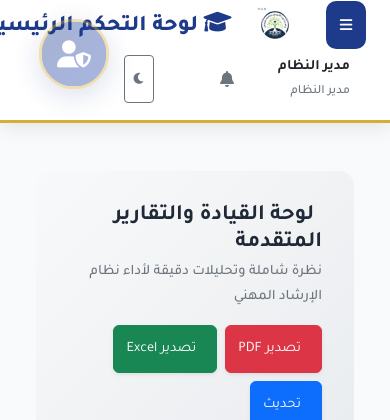
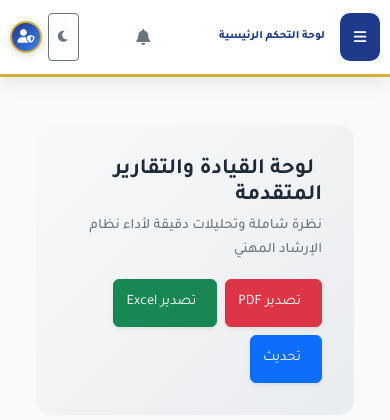
Before and after one commit to michelinehowes-cloud/GTS, a Laravel app: page /career-guidance/advanced-reports in a window 390 px wide. Shown: the top 420 px of the page. Run offline with Laravel 9, Linux system fonts and the light colour scheme; a user stored in the database is signed in; data comes from the database, SQL or seed files in the repository; data that the repository does not hold is empty; style sheets or scripts are compiled from the project's sources; parts of the project's set-up code (start-up, migrations or seed data) failed here and were passed over.

Commit message:
تطكبيق نسخة 4

```diff
--- a/resources/sass/app.scss
+++ b/resources/sass/app.scss
@@ -412,19 +412,142 @@ html[data-theme='dark'] {
         width: 100%;
     }
 
-    .navbar-main, .navbar-main.expanded {
+    .navbar-main,
+    .navbar-main.expanded {
         width: 100%;
     }
 }
 
-.pulse-animation {
-    animation: pulse 2s infinite;
+/* إزالة تأثير النبض لأنه يسبب الوميض */
+.user-avatar {
+    width: 45px;
+    height: 45px;
+    border-radius: 50%;
+    background: linear-gradient(135deg, var(--university-blue), #3b82f6);
+    display: flex;
+    align-items: center;
+    justify-content: center;
+    color: white;
+    font-size: 1.2rem;
+    box-shadow: 0 2px 8px rgba(0, 0, 0, 0.15);
+    transition: transform 0.2s ease;
 }
 
-@keyframes pulse {
-    0% { transform: scale(1); }
-    50% { transform: scale(1.05); }
-    100% { transform: scale(1); }
+.user-avatar:hover {
+    transform: scale(1.05);
+}
+
+/* تحسين تجاوب الـ Navbar للموبايل */
+@media (max-width: 768px) {
+    .navbar-main {
+        width: 100% !important;
+        padding: 8px 0 !important;
+    }
+
+    .navbar-main .container-fluid {
+        padding-left: 10px !important;
+        padding-right: 10px !important;
+        display: flex !important;
+        justify-content: space-between !important;
+        align-items: center !important;
+        flex-wrap: nowrap !important;
+    }
+
+    .navbar-main .d-flex:first-child {
+        flex: 1 1 auto;
+        min-width: 0;
+        overflow: hidden;
+    }
+
+    .navbar-main .d-flex:last-child {
+        flex: 0 0 auto;
+        display: flex !important;
+        align-items: center !important;
+        gap: 6px;
+        flex-wrap: nowrap !important;
+    }
+
+    .navbar-main h4.navbar-brand {
+        font-size: 0.75rem !important;
+        white-space: normal !important;
+        overflow: visible !important;
+        text-overflow: clip !important;
+        max-width: none !important;
+        margin: 0 !important;
+        line-height: 1.3;
+        word-wrap: break-word;
+        display: -webkit-box;
+        -webkit-line-clamp: 2;
+        -webkit-box-orient: vertical;
+    }
+
+    .navbar-main h4.navbar-brand img {
+        display: none !important;
+    }
+
+    .navbar-main h4.navbar-brand i {
+        display: none;
+    }
+
+    .navbar-main .me-3.text-end {
+        display: none !important;
+    }
+
+    .user-avatar {
+        width: 36px;
+        height: 36px;
+        font-size: 0.95rem;
+        flex-shrink: 0;
+    }
+
+    .dropdown.me-3 {
+        margin-right: 0 !important;
+        margin-left: 0 !important;
+    }
+
+    .dropdown .nav-link {
+        padding: 6px !important;
+    }
+
+    /* تحسين قائمة الإشعارات للموبايل */
+    .dropdown-menu {
+        position: fixed !important;
+        top: 60px !important;
+        left: 10px !important;
+        right: 10px !important;
+        width: auto !important;
+        max-width: none !important;
+        transform: none !important;
+        margin: 0 !important;
+    }
+
+    .dropdown-menu.dropdown-menu-end {
+        left: 10px !important;
+        right: 10px !important;
+    }
+
+    .toggle-sidebar-main {
+        padding: 6px 10px;
+        font-size: 1rem;
+        flex-shrink: 0;
+    }
+}
+
+@media (max-width: 576px) {
+    .navbar-main h4.navbar-brand {
+        font-size: 0.7rem !important;
+    }
+
+    .user-avatar {
+        width: 32px;
+        height: 32px;
+        font-size: 0.85rem;
+    }
+
+    .toggle-sidebar-main {
+        padding: 5px 8px;
+        font-size: 0.9rem;
+    }
 }
 
 /* أنماط إضافية للقوائم الفرعية */
--- a/resources/views/layouts/app.blade.php
+++ b/resources/views/layouts/app.blade.php
@@ -158,14 +158,14 @@
                             <li class="nav-item">
                                 <a class="nav-link {{ Request::is('*dashboard*') ? 'active' : '' }}"
                                     href="{{
-                                                                                                                                                                                                                                                                                                                                                                                                                                                                                                                                                                                                                                                            auth()->user()->role == 'graduate' ? route('graduate.dashboard') :
+                                                                                                                                                                                                                                                                                                                                                                                                                                                                                                                                                                                                                                                                        auth()->user()->role == 'graduate' ? route('graduate.dashboard') :
                     (auth()->user()->role == 'training_coordinator' ? route('training-coordinator.dashboard') :
                         (auth()->user()->role == 'evaluation_followup' ? route('evaluation-followup.dashboard') :
                             (auth()->user()->role == 'career_guidance_officer' ? route('career-guidance.dashboard') :
                                 (auth()->user()->role == 'partnership_officer' ? route('partnership.dashboard') :
                                     (auth()->user()->role == 'company' ? route('company.dashboard') :
                                         route('admin.dashboard'))))))
-                                                                                                                                                                                                                                                                                                                                                                                                                                                                                                                                                                                                                                                        }}">
+                                                                                                                                                                                                                                                                                                                                                                                                                                                                                                                                                                                                                                                                    }}">
                                     <i class="fas fa-tachometer-alt"></i>
                                     لوحة التحكم
                                 </a>
@@ -750,7 +750,7 @@
                             ];
                             $userIcon = $roleIcons[auth()->user()->role] ?? 'fas fa-user'; // Default icon
                         @endphp
-                        <div class="user-avatar pulse-animation">
+                        <div class="user-avatar">
                             <i class="{{ $userIcon }}"></i>
                         </div>
                     @endauth
```
Also changed, not shown: other parts of resources/sass/app.scss (+103 -34 lines).
